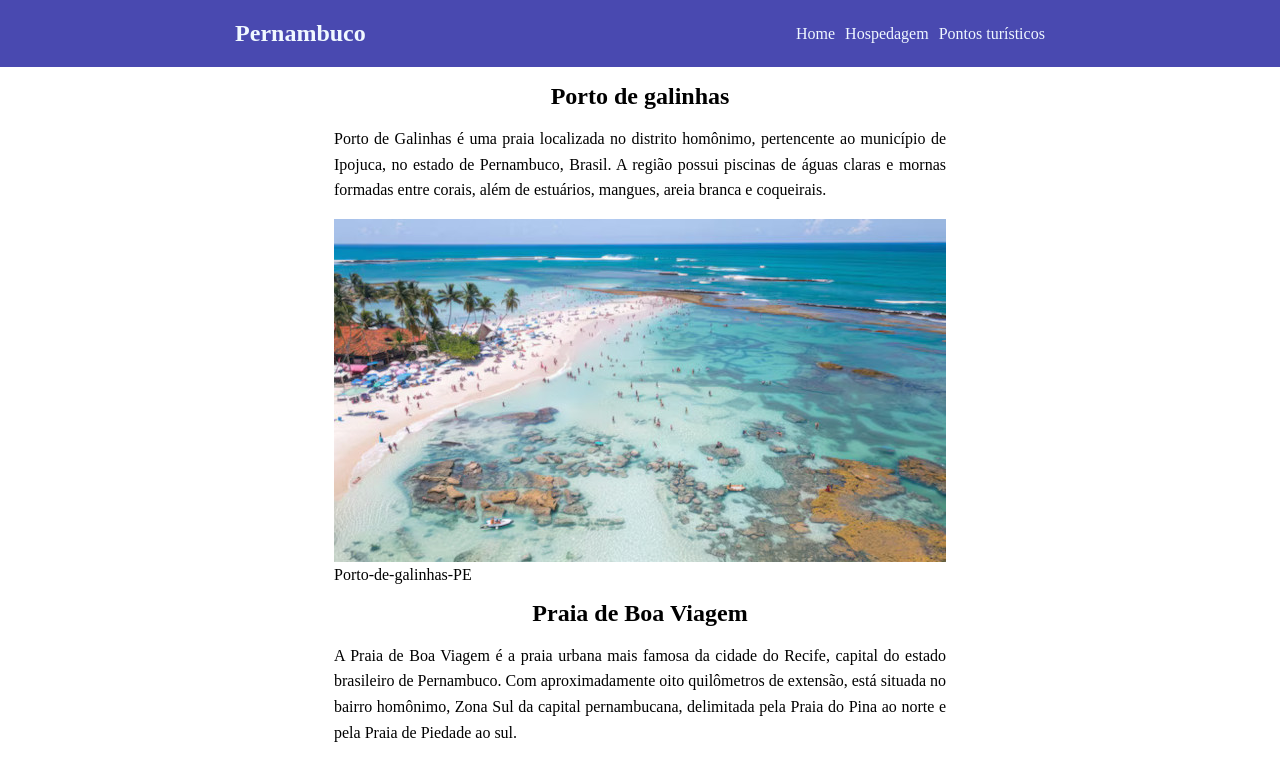
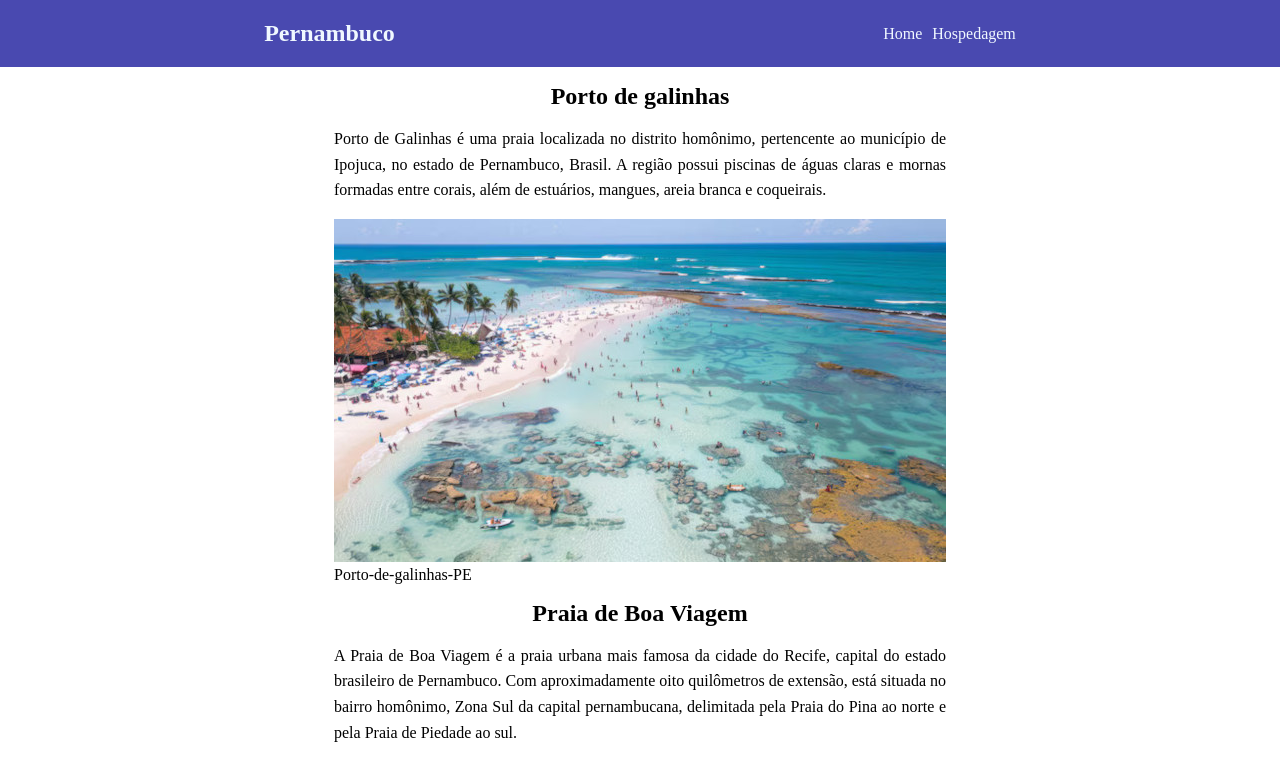
Before and after one commit to AlanPedroD/marco-zero, a plain HTML site: page pontos-turisticos.html in a window 1280 px wide. Shown: the top 758 px of the page. Drawn offline with Linux system fonts and the light colour scheme.

Commit message:
menu editado

```diff
--- a/pontos-turisticos.html
+++ b/pontos-turisticos.html
@@ -13,7 +13,6 @@
             <ul>
                 <li><a href="index.html">Home</a></li>
                 <li><a href="hospedagens.html">Hospedagem</a></li>
-                <li><a href="pontos-turisticos.html">Pontos turísticos</a></li>
             </ul>
         </nav>
     </header>
```
Also changed, not shown: hospedagens.html (+0 -1 lines).
